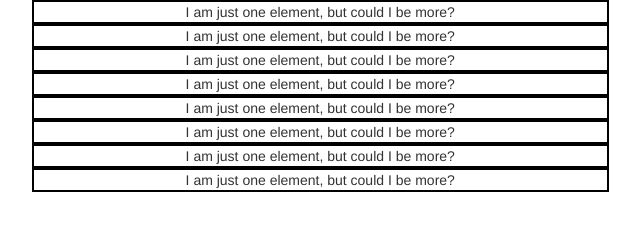
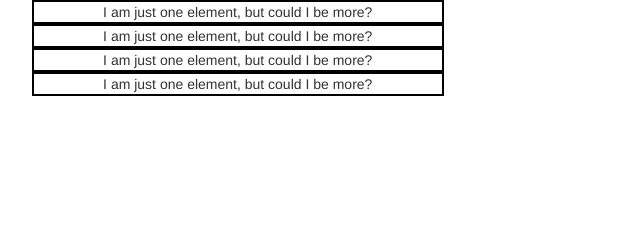
Before and after one commit to graholm/copyelement, a plain HTML site: page index.html in a window 1280 px wide. Shown: the whole page, without its empty margins (331-971 px from the left). Drawn offline with nearby package versions, Linux system fonts and the light colour scheme.

Commit message:
Classadoo autocommit

```diff
--- a/script.js
+++ b/script.js
@@ -9,4 +9,3 @@ var elementsList = $("#elements-list")
 
 $( ".element" ).clone().appendTo( "#elements-list" );
 $( ".element" ).clone().appendTo( "#elements-list" );
-$( ".element" ).clone().appendTo( "#elements-list" );
--- a/style.css
+++ b/style.css
@@ -1,4 +1,4 @@
 .element {
-  width: 350%;
+  width: 250%;
   border: 2px solid black;
 }
```
